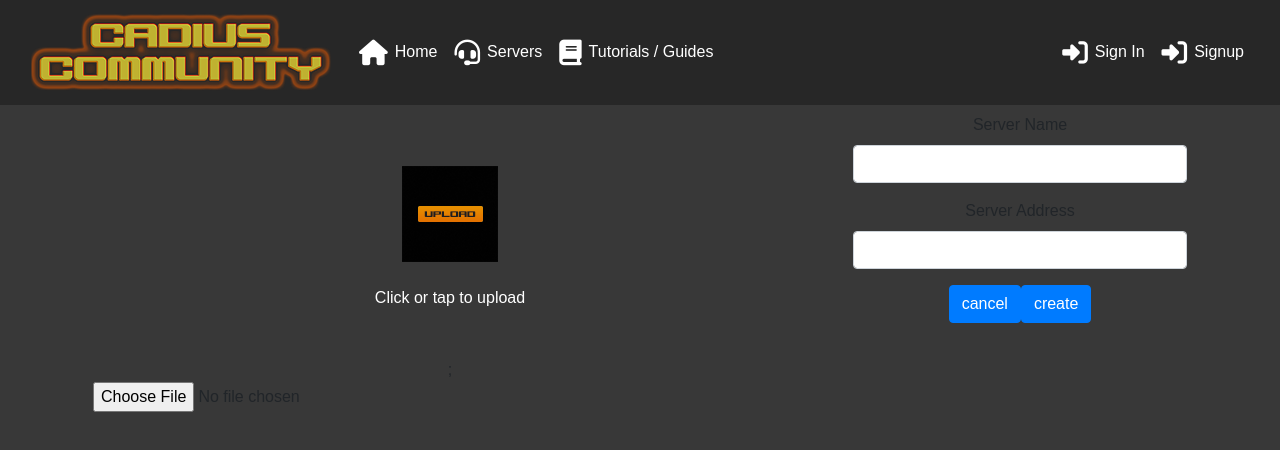
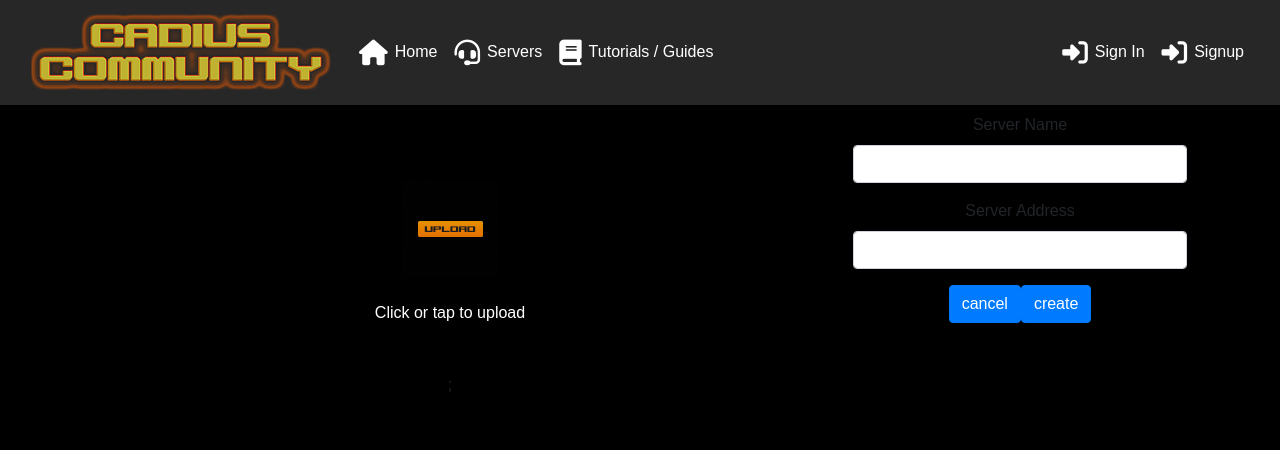
Before and after one commit to robcole-dev/cadius-community, a React (Create React App) app: page /servers/create in a window 1280 px wide. Shown: the top 450 px of the page. Built offline with nearby package versions, Linux system fonts and the light colour scheme; no server answers.

Commit message:
Add style to suppress file input field

```diff
--- a/src/App.module.css
+++ b/src/App.module.css
@@ -1,7 +1,11 @@
 .App {
   font-family: "Turret Road", sans-serif;
-  background-color: rgb(56, 56, 56);
+  background-color: black;
   min-height: 100vh;
+}
+
+input[type="file"] {
+  display: none;
 }
 
 a {
@@ -48,20 +52,3 @@ figure {
   max-width: 100%;
   object-fit: contain;
 }
-
-/* scrollbar */
-*::-webkit-scrollbar {
-  width: 5px;
-}
-
-*::-webkit-scrollbar-track {
-  background: #f1f1f1;
-}
-
-*::-webkit-scrollbar-thumb {
-  background: #888;
-}
-
-*::-webkit-scrollbar-thumb:hover {
-  background: #555;
-}
```
